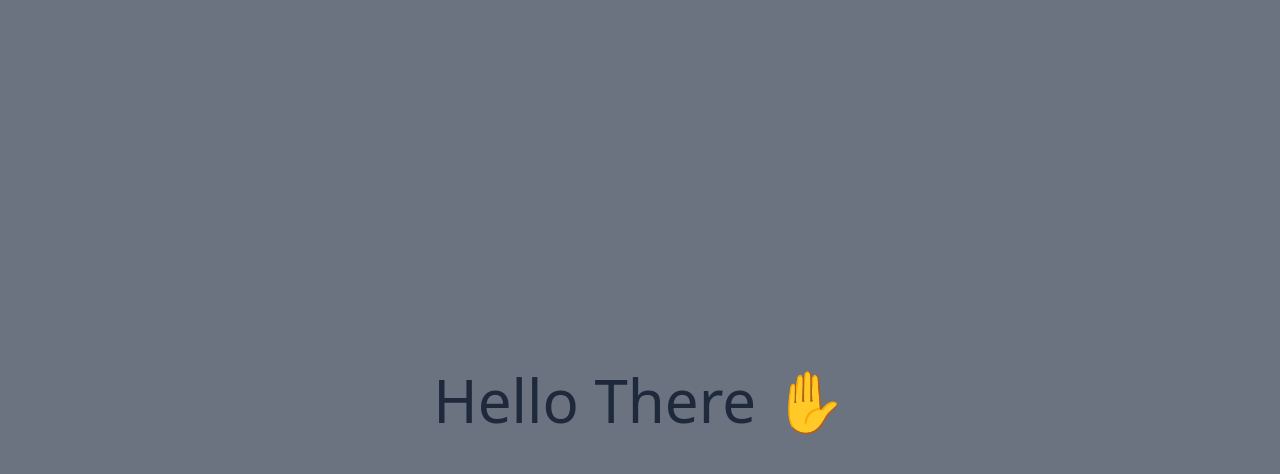
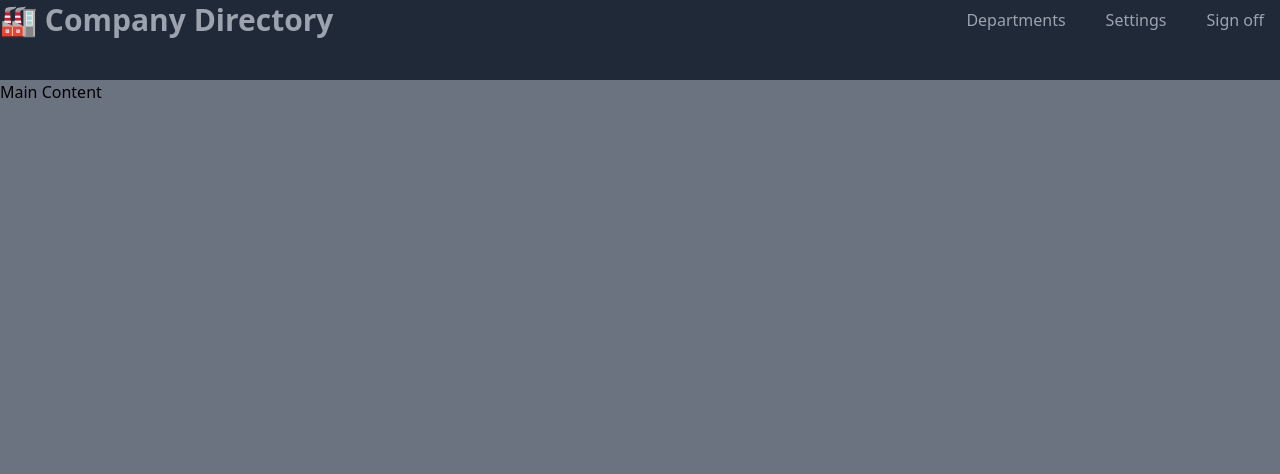
Before and after one commit to JorgeLongoria/vue-company-directory, a Vue app: page / in a window 1280 px wide. Shown: the top 474 px of the page. Built offline with nearby package versions, Linux system fonts and the light colour scheme.

Commit message:
NavBar created and styled

```diff
--- a/src/App.vue
+++ b/src/App.vue
@@ -1,10 +1,8 @@
 <script setup>
-  import { ref } from 'vue'
-  const title = ref('Hello There ✋')
+  import NavBar from './components/NavBar.vue'
 </script>
 
 <template>
-  <main class="flex min-h-screen items-center justify-center">
-    <h1 class="text-6xl font-thin text-slate-800">{{ title }}</h1>
-  </main>
+  <NavBar />
+  <h1>Main Content</h1>
 </template>
--- /dev/null
+++ b/src/components/NavBar.vue
@@ -0,0 +1,42 @@
+<script setup>
+  import { ref } from 'vue'
+  const brand = ref('🏭 Company Directory')
+</script>
+
+<template>
+  <nav>
+    <div class="wrapper">
+      <div class="brand">
+        <span class="brand-title">{{ brand }}</span>
+      </div>
+      <div class="menu">
+        <a href="#" class="menu-items">Departments</a>
+        <a href="#" class="menu-items">Settings</a>
+        <a href="#" class="menu-login">Sign off</a>
+      </div>
+    </div>
+  </nav>
+</template>
+
+<style scoped lang="postcss">
+  nav {
+    @apply h-20 bg-gray-800 text-white;
+    .wrapper {
+      @apply container mx-auto flex w-full items-center justify-between;
+      .brand {
+        &-title {
+          @apply text-3xl font-semibold text-gray-400;
+        }
+      }
+      .menu {
+        @apply flex gap-2;
+        &-items {
+          @apply rounded-md px-4 py-2 text-gray-400 hover:bg-gray-400 hover:text-black;
+        }
+        &-login {
+          @apply rounded-md px-4 py-2 text-gray-400 hover:bg-red-600 hover:text-black;
+        }
+      }
+    }
+  }
+</style>
```
Also changed, not shown: 1 other file (tests, documents, lock files or other folders).
